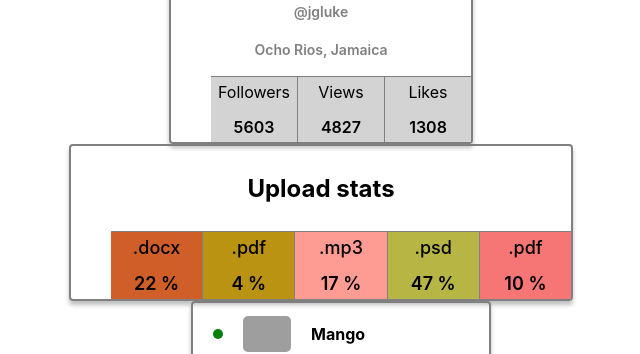
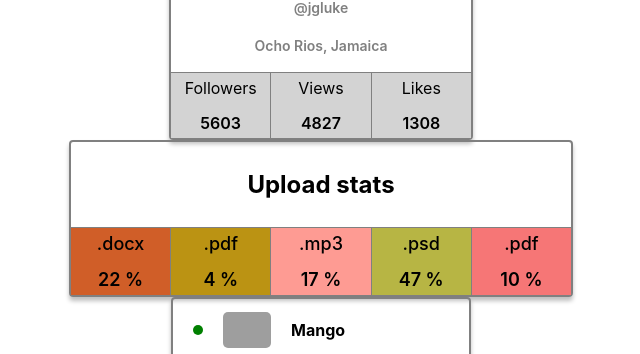
Before and after one commit to MaiiaHa/goit-react-hw-01-components, a React (Create React App) app: page / in a window 1280 px wide. Shown: the part 188-542 px from the top of the page, without its empty margins (319-959 px from the left). Built offline with nearby package versions, Linux system fonts and the light colour scheme; grey boxes are pictures that could not be loaded.

Commit message:
Update index.css

```diff
--- a/src/index.css
+++ b/src/index.css
@@ -13,3 +13,23 @@
   font-family: source-code-pro, Menlo, Monaco, Consolas, 'Courier New',
     monospace;
 }
+
+ul {
+  padding: 0;
+  list-style: none;
+}
+
+img {
+  max-width: 100%;
+  height: auto;
+  display: block;
+}
+h1,
+h2,
+h3,
+h4,
+h5,
+h6,
+p {
+  padding: 0;
+}
```
